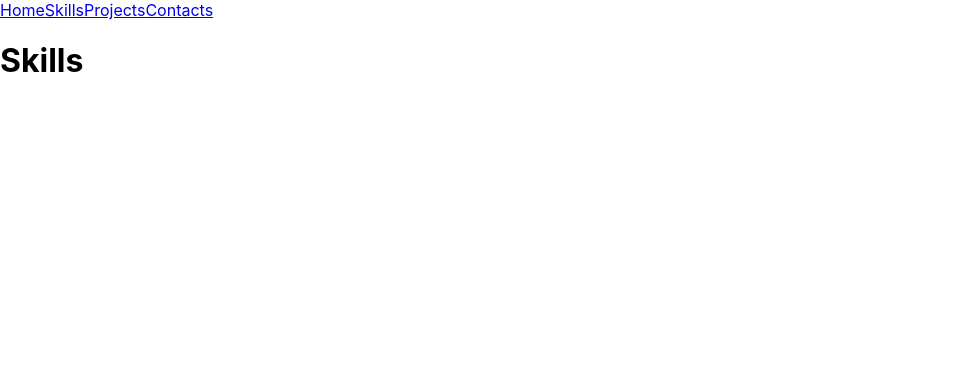
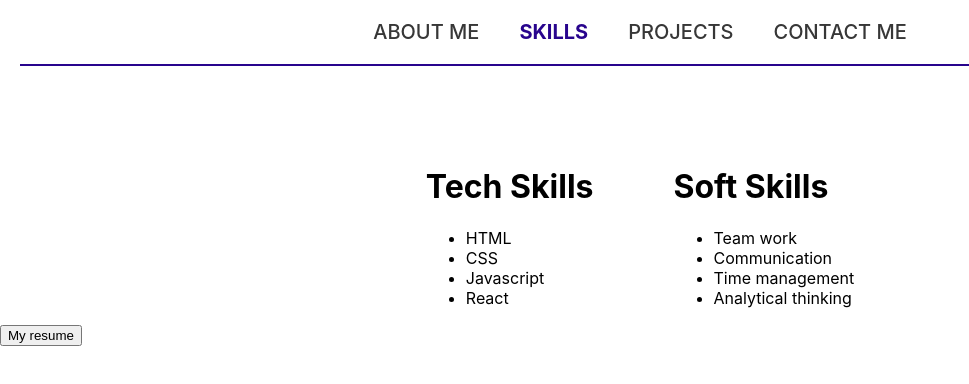
Before and after one commit to Nataly-Moskalenko/portfolio, a React (Create React App) app: page /portfolio/skills in a window 1280 px wide. Shown: the top 384 px of the page, without its empty margins (0-969 px from the left). Built offline with nearby package versions, Linux system fonts and the light colour scheme.

Commit message:
creates About and Skills pages

```diff
--- a/src/App.js
+++ b/src/App.js
@@ -4,7 +4,7 @@ import Layout from './components/Layout/Layout';
 
 import { lazy } from 'react';
 
-const Home = lazy(() => import('./pages/Home/Home'));
+const About = lazy(() => import('./pages/About/About'));
 const Skills = lazy(() => import('./pages/Skills/Skills'));
 const Projects = lazy(() => import('./pages/Projects/Projects'));
 const Contacts = lazy(() => import('./pages/Contacts/Contacts'));
@@ -14,7 +14,7 @@ export default function App() {
     <div>
       <Routes>
         <Route path="/" element={<Layout />}>
-          <Route index element={<Home />} />
+          <Route index element={<About />} />
           <Route path="/skills" element={<Skills />} />
           <Route path="/projects" element={<Projects />} />
           <Route path="/contacts" element={<Contacts />} />
--- a/src/components/Layout/Layout.jsx
+++ b/src/components/Layout/Layout.jsx
@@ -8,7 +8,7 @@ export default function Layout() {
     <div>
       <nav className={css.nav}>
         <NavLink className={(navData) => (navData.isActive ? css.active : css.link)} to="/">
-          Home
+          About me
         </NavLink>
         <NavLink className={(navData) => (navData.isActive ? css.active : css.link)} to="/skills">
           Skills
@@ -17,7 +17,7 @@ export default function Layout() {
           Projects
         </NavLink>
         <NavLink className={(navData) => (navData.isActive ? css.active : css.link)} to="/contacts">
-          Contacts
+          Contact me
         </NavLink>
       </nav>
       <main>
--- a/src/components/Layout/Layout.module.css
+++ b/src/components/Layout/Layout.module.css
@@ -0,0 +1,57 @@
+.nav {
+  margin: 0 20px;
+  padding-top: 20px;
+  padding-bottom: 20px;
+  border-bottom: 2px solid #28048d;
+  display: flex;
+  gap: 40px;
+  justify-content: center;
+}
+
+.active {
+  font-weight: 700;
+  color: #28048d;
+  text-decoration: none;
+  /* font-family: 'Montserrat'; */
+  font-size: 20px;
+  line-height: 24px;
+  text-transform: uppercase;
+}
+
+.link {
+  text-decoration: none;
+  /* font-family: 'Montserrat'; */
+  font-weight: 500;
+  font-size: 20px;
+  line-height: 24px;
+  text-transform: uppercase;
+  color: #373737;
+}
+
+.loader {
+  margin: 120px auto;
+  text-align: center;
+}
+.loaderSpan {
+  /* font-family: 'Montserrat'; */
+  font-style: normal;
+  font-weight: 600;
+  font-size: 18px;
+  line-height: 22px;
+  text-transform: uppercase;
+  color: #373737;
+}
+
+.loaderIcon {
+  margin-top: 2px;
+  animation: spin 2s infinite linear;
+}
+
+@keyframes spin {
+  0% {
+    transform: rotate(0deg);
+  }
+  100% {
+    transform: rotate(359deg);
+  }
+}
--- /dev/null
+++ b/src/pages/About/About.jsx
@@ -0,0 +1,21 @@
+import myPhoto from '../../images/photo_paint.jpg';
+import css from './About.module.css';
+
+export default function About() {
+  return (
+    <div className={css.about}>
+      <div className={css.aboutDescription}>
+        <h1>Hi! I am Nataliia!</h1>
+        <p>I am a Junior Front End developer with knowledge of HTML, CSS, JavaScript, React.</p>
+        <p>I have an analytical thinking, which allows me to effectively solve complex tasks.</p>
+        <p>
+          I know how to communicate with different people and I know how to work effectively both
+          individually and in a team.
+        </p>
+        <p>I am open to offers and work.</p>
+      </div>
+
+      <img className={css.aboutPhoto} src={myPhoto} alt="My_photo" width="260" height="300" />
+    </div>
+  );
+}
--- /dev/null
+++ b/src/pages/About/About.module.css
@@ -0,0 +1,14 @@
+.about {
+  margin-top: 80px;
+  display: flex;
+  gap: 80px;
+  justify-content: center;
+}
+
+.aboutPhoto {
+  border-radius: 50%;
+}
+
+.aboutDescription {
+  width: 600px;
+}
--- a/src/pages/Home/Home.jsx
+++ /dev/null
@@ -1,7 +0,0 @@
-export default function Home() {
-  return (
-    <div>
-      <h1>Hi! I am Nataliia!</h1>
-    </div>
-  );
-}
--- a/src/pages/Skills/Skills.jsx
+++ b/src/pages/Skills/Skills.jsx
@@ -1,7 +1,29 @@
+import css from './Skills.module.css';
+
 export default function Skills() {
   return (
     <div>
-      <h1>Skills</h1>
+      <div className={css.skills}>
+        <div>
+          <h1>Tech Skills</h1>
+          <ul>
+            <li>HTML</li>
+            <li>CSS</li>
+            <li>Javascript</li>
+            <li>React</li>
+          </ul>
+        </div>
+        <div>
+          <h1>Soft Skills</h1>
+          <ul>
+            <li>Team work</li>
+            <li>Communication</li>
+            <li>Time management</li>
+            <li>Analytical thinking</li>
+          </ul>
+        </div>
+      </div>
+      <button>My resume</button>
     </div>
   );
 }
--- a/src/pages/Skills/Skills.module.css
+++ b/src/pages/Skills/Skills.module.css
@@ -0,0 +1,6 @@
+.skills {
+  margin-top: 80px;
+  display: flex;
+  gap: 80px;
+  justify-content: center;
+}
```
Also changed, not shown: src/images/photo_paint.jpg (added), src/pages/Home/Home.module.css (deleted).
